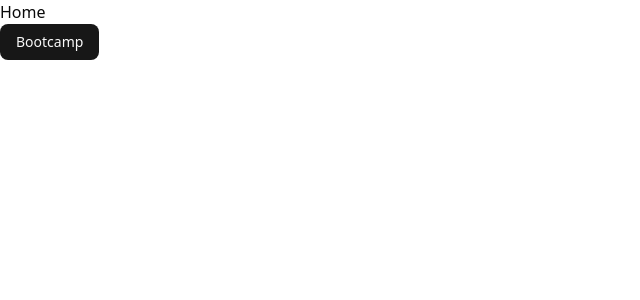
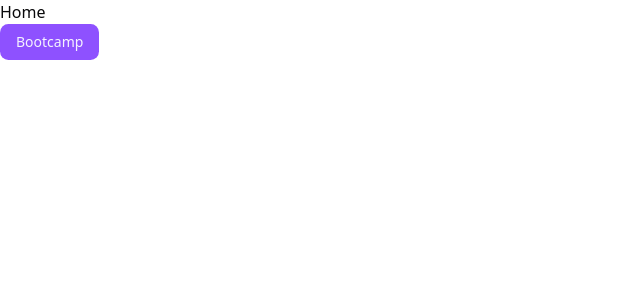
Before and after one commit to gabrielssconceicao/Bewear-bootcamp, a Next.js app: page / in a window 1280 px wide. Shown: the top 300 px of the page, without its empty margins (0-640 px from the left). Built offline with nearby package versions, Linux system fonts and the light colour scheme.

Commit message:
chore: update shadcn theme

```diff
--- a/src/app/globals.css
+++ b/src/app/globals.css
@@ -44,73 +44,74 @@
 }
 
 :root {
-  --radius: 0.625rem;
+  --radius: 0.65rem;
   --background: oklch(1 0 0);
-  --foreground: oklch(0.145 0 0);
+  --foreground: oklch(0.141 0.005 285.823);
   --card: oklch(1 0 0);
-  --card-foreground: oklch(0.145 0 0);
+  --card-foreground: oklch(0.141 0.005 285.823);
   --popover: oklch(1 0 0);
-  --popover-foreground: oklch(0.145 0 0);
-  --primary: oklch(0.205 0 0);
-  --primary-foreground: oklch(0.985 0 0);
-  --secondary: oklch(0.97 0 0);
-  --secondary-foreground: oklch(0.205 0 0);
-  --muted: oklch(0.97 0 0);
-  --muted-foreground: oklch(0.556 0 0);
-  --accent: oklch(0.97 0 0);
-  --accent-foreground: oklch(0.205 0 0);
+  --popover-foreground: oklch(0.141 0.005 285.823);
+  --primary: oklch(0.606 0.25 292.717);
+  --primary-foreground: oklch(0.969 0.016 293.756);
+  --secondary: oklch(0.967 0.001 286.375);
+  --secondary-foreground: oklch(0.21 0.006 285.885);
+  --muted: oklch(0.967 0.001 286.375);
+  --muted-foreground: oklch(0.552 0.016 285.938);
+  --accent: oklch(0.967 0.001 286.375);
+  --accent-foreground: oklch(0.21 0.006 285.885);
   --destructive: oklch(0.577 0.245 27.325);
-  --border: oklch(0.922 0 0);
-  --input: oklch(0.922 0 0);
-  --ring: oklch(0.708 0 0);
+  --border: oklch(0.92 0.004 286.32);
+  --input: oklch(0.92 0.004 286.32);
+  --ring: oklch(0.606 0.25 292.717);
   --chart-1: oklch(0.646 0.222 41.116);
   --chart-2: oklch(0.6 0.118 184.704);
   --chart-3: oklch(0.398 0.07 227.392);
   --chart-4: oklch(0.828 0.189 84.429);
   --chart-5: oklch(0.769 0.188 70.08);
   --sidebar: oklch(0.985 0 0);
-  --sidebar-foreground: oklch(0.145 0 0);
-  --sidebar-primary: oklch(0.205 0 0);
-  --sidebar-primary-foreground: oklch(0.985 0 0);
-  --sidebar-accent: oklch(0.97 0 0);
-  --sidebar-accent-foreground: oklch(0.205 0 0);
-  --sidebar-border: oklch(0.922 0 0);
-  --sidebar-ring: oklch(0.708 0 0);
+  --sidebar-foreground: oklch(0.141 0.005 285.823);
+  --sidebar-primary: oklch(0.606 0.25 292.717);
+  --sidebar-primary-foreground: oklch(0.969 0.016 293.756);
+  --sidebar-accent: oklch(0.967 0.001 286.375);
+  --sidebar-accent-foreground: oklch(0.21 0.006 285.885);
+  --sidebar-border: oklch(0.92 0.004 286.32);
+  --sidebar-ring: oklch(0.606 0.25 292.717);
 }
 
 .dark {
-  --background: oklch(0.145 0 0);
+  --background: oklch(0.141 0.005 285.823);
   --foreground: oklch(0.985 0 0);
-  --card: oklch(0.205 0 0);
+  --card: oklch(0.21 0.006 285.885);
   --card-foreground: oklch(0.985 0 0);
-  --popover: oklch(0.205 0 0);
+  --popover: oklch(0.21 0.006 285.885);
   --popover-foreground: oklch(0.985 0 0);
-  --primary: oklch(0.922 0 0);
-  --primary-foreground: oklch(0.205 0 0);
-  --secondary: oklch(0.269 0 0);
+  --primary: oklch(0.541 0.281 293.009);
+  --primary-foreground: oklch(0.969 0.016 293.756);
+  --secondary: oklch(0.274 0.006 286.033);
   --secondary-foreground: oklch(0.985 0 0);
-  --muted: oklch(0.269 0 0);
-  --muted-foreground: oklch(0.708 0 0);
-  --accent: oklch(0.269 0 0);
+  --muted: oklch(0.274 0.006 286.033);
+  --muted-foreground: oklch(0.705 0.015 286.067);
+  --accent: oklch(0.274 0.006 286.033);
   --accent-foreground: oklch(0.985 0 0);
   --destructive: oklch(0.704 0.191 22.216);
   --border: oklch(1 0 0 / 10%);
   --input: oklch(1 0 0 / 15%);
-  --ring: oklch(0.556 0 0);
+  --ring: oklch(0.541 0.281 293.009);
   --chart-1: oklch(0.488 0.243 264.376);
   --chart-2: oklch(0.696 0.17 162.48);
   --chart-3: oklch(0.769 0.188 70.08);
   --chart-4: oklch(0.627 0.265 303.9);
   --chart-5: oklch(0.645 0.246 16.439);
-  --sidebar: oklch(0.205 0 0);
+  --sidebar: oklch(0.21 0.006 285.885);
   --sidebar-foreground: oklch(0.985 0 0);
-  --sidebar-primary: oklch(0.488 0.243 264.376);
-  --sidebar-primary-foreground: oklch(0.985 0 0);
-  --sidebar-accent: oklch(0.269 0 0);
+  --sidebar-primary: oklch(0.541 0.281 293.009);
+  --sidebar-primary-foreground: oklch(0.969 0.016 293.756);
+  --sidebar-accent: oklch(0.274 0.006 286.033);
   --sidebar-accent-foreground: oklch(0.985 0 0);
   --sidebar-border: oklch(1 0 0 / 10%);
-  --sidebar-ring: oklch(0.556 0 0);
+  --sidebar-ring: oklch(0.541 0.281 293.009);
 }
+
 
 @layer base {
   * {
```
